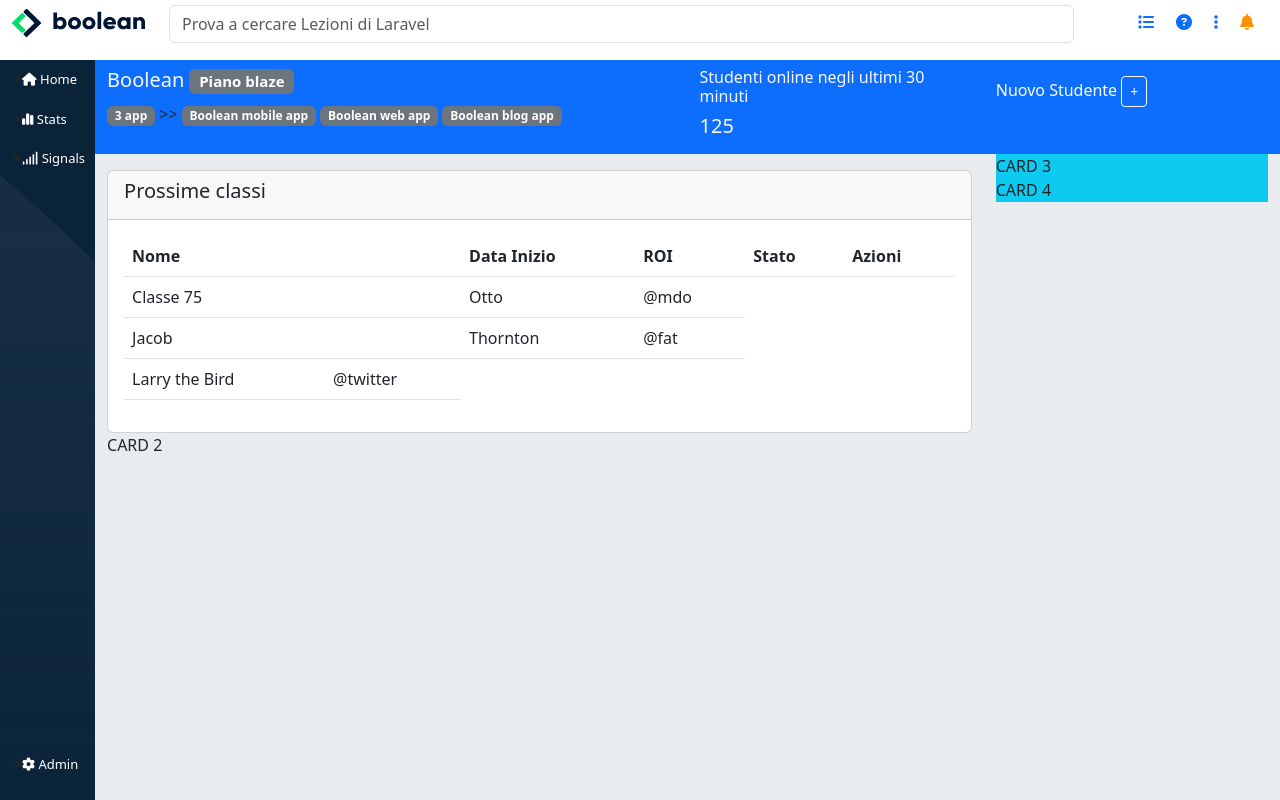
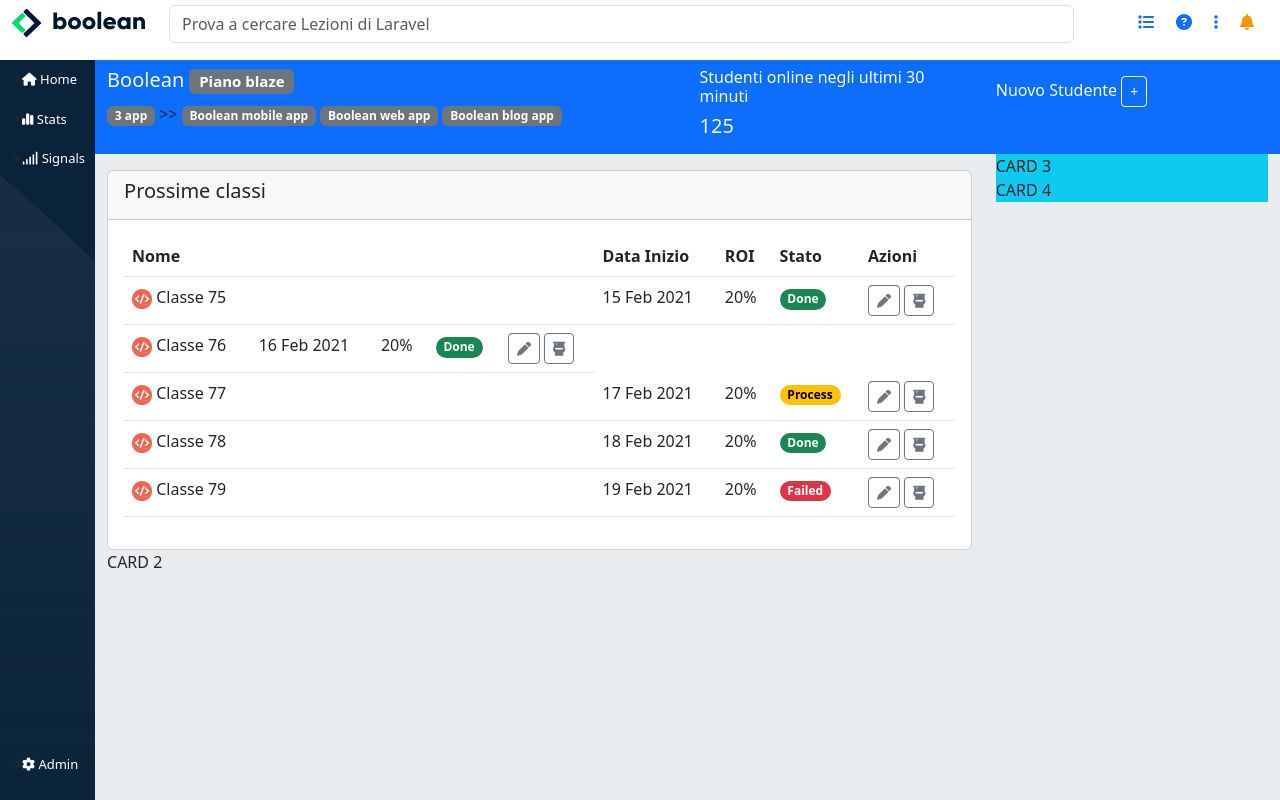
Before and after one commit to lorenz2396/hhtml-css-bootstrap-dashboard, a plain HTML site: page index.html in a window 1280 px wide. Drawn offline with nearby package versions, Linux system fonts and the light colour scheme.

Commit message:
main-section

```diff
--- a/css/style.css
+++ b/css/style.css
@@ -45,3 +45,8 @@ aside > nav ul li a{
     height: 10%;
     width: 10%;
 }
+
+.logo-img{
+    width: 20px;
+    height: 20px;
+}
--- a/index.html
+++ b/index.html
@@ -234,18 +234,49 @@
                                             </thead>
                                             <tbody>
                                               <tr>
-                                                <td colspan="5"> Classe 75</td>
-                                                <td>Otto</td>
-                                                <td>@mdo</td>
+                                                <td colspan="5"><img src="img/class-avatar.jpg" class="logo-img"> Classe 75</td>
+                                                <td>15 Feb 2021</td>
+                                                <td>20%</td>
+                                                <td><span class="badge rounded-pill text-bg-success">Done</span></td>
+                                                <td><button type="button" class="btn btn-outline-secondary btn-sm"><i class="fa-solid fa-pen"></i></button>
+                                                    <button type="button" class="btn btn-outline-secondary btn-sm"><i class="fa-solid fa-toilet"></i></button>
+                                                </td>
                                               </tr>
                                               <tr>
-                                                <td colspan="5">Jacob</td>
-                                                <td>Thornton</td>
-                                                <td>@fat</td>
+                                                <td> <img src="img/class-avatar.jpg" class="logo-img"> Classe 76</td>
+                                                <td>16 Feb 2021</td>
+                                                <td>20%</td>
+                                                <td><span class="badge rounded-pill text-bg-success">Done</span></td>
+                                                <td><button type="button" class="btn btn-outline-secondary btn-sm"><i class="fa-solid fa-pen"></i></button>
+                                                    <button type="button" class="btn btn-outline-secondary btn-sm"><i class="fa-solid fa-toilet"></i></button>
+                                                </td>
                                               </tr>
                                               <tr>
-                                                <td>Larry the Bird</td>
-                                                <td>@twitter</td>
+                                                <td colspan="5"> <img src="img/class-avatar.jpg" class="logo-img"> Classe 77</td>
+                                                <td>17 Feb 2021</td>
+                                                <td>20%</td>
+                                                <td><span class="badge rounded-pill text-bg-warning">Process</span></td>
+                                                <td><button type="button" class="btn btn-outline-secondary btn-sm"><i class="fa-solid fa-pen"></i></button>
+                                                    <button type="button" class="btn btn-outline-secondary btn-sm"><i class="fa-solid fa-toilet"></i></button>
+                                                </td>
+                                              </tr>
+                                              <tr>
+                                                <td colspan="5"> <img src="img/class-avatar.jpg" class="logo-img"> Classe 78</td>
+                                                <td>18 Feb 2021</td>
+                                                <td>20%</td>
+                                                <td><span class="badge rounded-pill text-bg-success">Done</span></td>
+                                                <td><button type="button" class="btn btn-outline-secondary btn-sm"><i class="fa-solid fa-pen"></i></button>
+                                                    <button type="button" class="btn btn-outline-secondary btn-sm"><i class="fa-solid fa-toilet"></i></button>
+                                                </td>
+                                              </tr>
+                                              <tr>
+                                                <td colspan="5"> <img src="img/class-avatar.jpg" class="logo-img"> Classe 79</td>
+                                                <td>19 Feb 2021</td>
+                                                <td>20%</td>
+                                                <td><span class="badge rounded-pill text-bg-danger">Failed</span></td>
+                                                <td><button type="button" class="btn btn-outline-secondary btn-sm"><i class="fa-solid fa-pen"></i></button>
+                                                    <button type="button" class="btn btn-outline-secondary btn-sm"><i class="fa-solid fa-toilet"></i></button>
+                                                </td>
                                               </tr>
                                             </tbody>
                                           </table>
```
